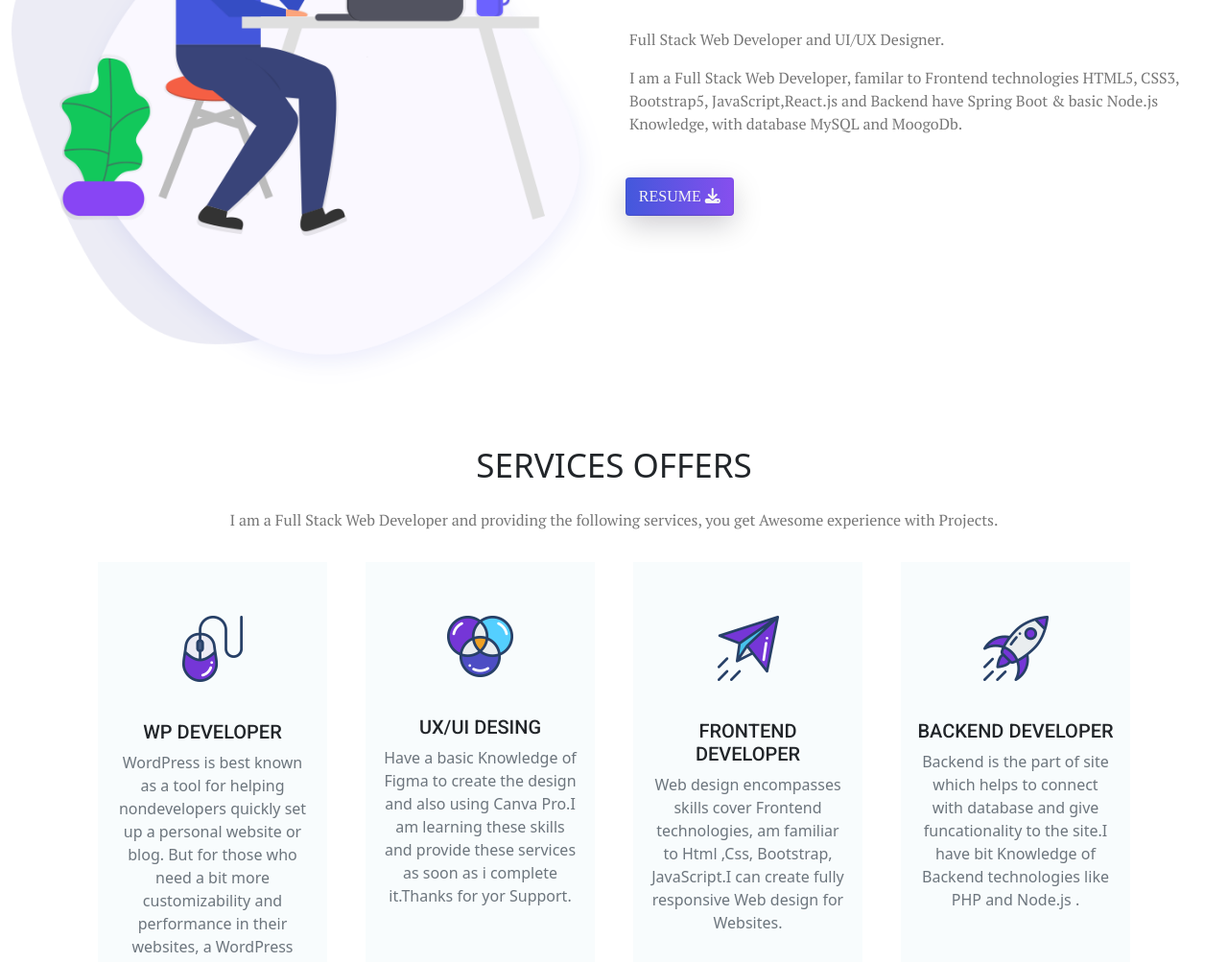
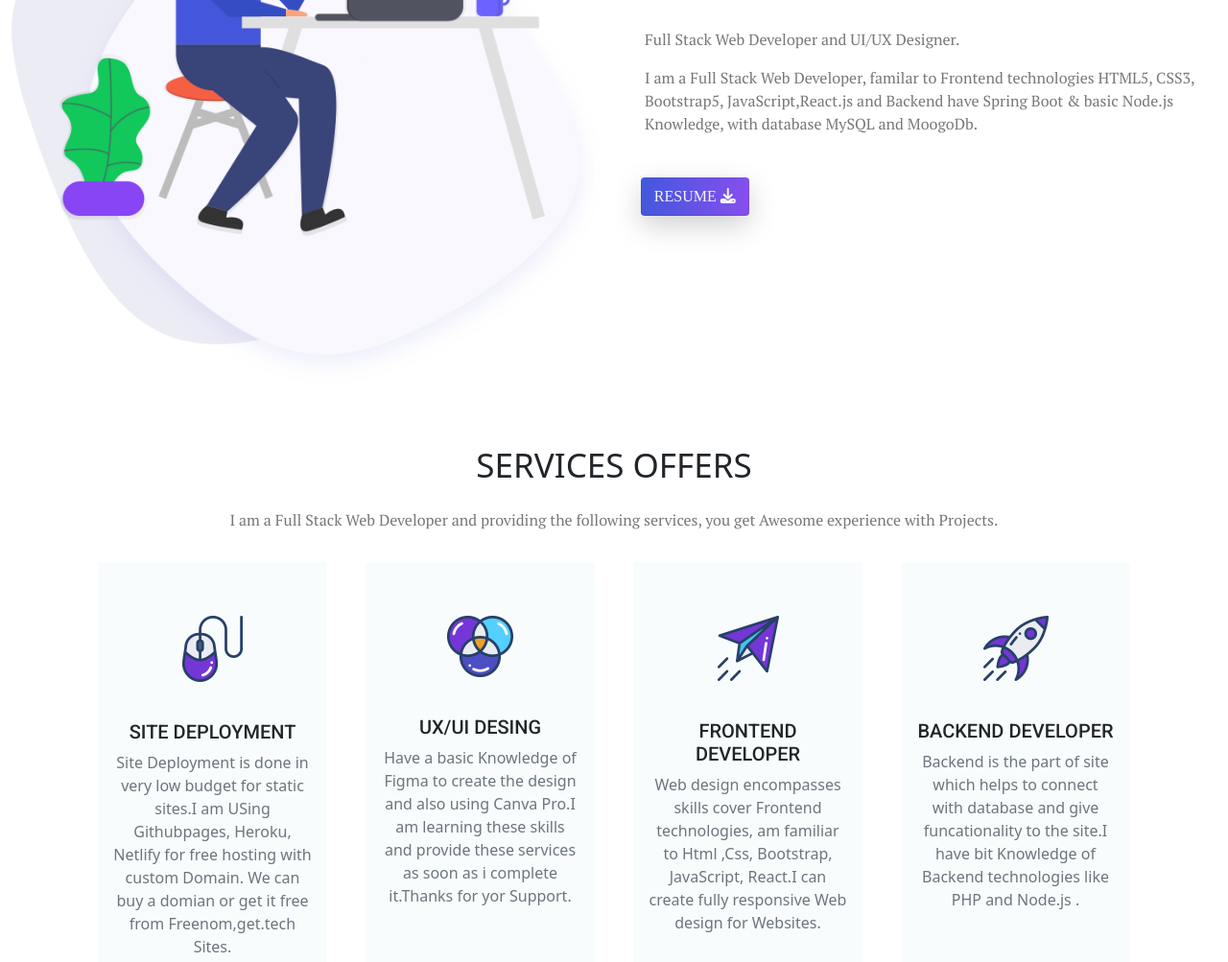
Before and after one commit to Vijendra-21/Portfolio-site, a plain HTML site: page index.html in a window 1280 px wide. Shown: the part 794-1797 px from the top of the page at 96% size. Drawn offline with nearby package versions, Linux system fonts and the light colour scheme; a web font is replaced by a local one.

Commit message:
Added the site link

```diff
--- a/index.html
+++ b/index.html
@@ -97,7 +97,7 @@
                 <div class="col-lg-6 col-md-6 col-12 col-xxl-6 about ">
                     <img src="image/about-us.png" alt="About us" class="img-fluid">
                 </div>
-                <div class="col-lg-6 col-md-6 col-12 col-xxl-6 px-2">
+                <div class="col-lg-6 col-md-6 col-12 col-xxl-6 px-4">
                     <h2 class="text-uppercase pt-5">
                         <span>Let me</span>
                         <span>introduce</span>
@@ -166,11 +166,9 @@
                                 <img src="image/s1.png" alt="Services-1">
                             </div>
                             <div class="card-body text-center">
-                                <h5 class="card-title text-uppercase">Wp developer</h5>
+                                <h5 class="card-title text-uppercase">Site Deployment</h5>
                                 <p class="card-text text-secondary">
-                                    WordPress is best known as a tool for helping nondevelopers quickly set up a
-                                    personal website or blog. But for those who need a bit more customizability and
-                                    performance in their websites, a WordPress developer can help.
+                                    Site Deployment is done in very low budget for static sites.I am USing Githubpages, Heroku, Netlify for free hosting with custom Domain. We can buy a domian or get it free from Freenom,get.tech Sites.
                                 </p>
                             </div>
                         </div>
@@ -198,7 +196,7 @@
                                 <h5 class="card-title text-uppercase">Frontend Developer</h5>
                                 <p class="card-text text-secondary">
                                     Web design encompasses skills cover Frontend technologies, am familiar to Html ,Css,
-                                    Bootstrap, JavaScript.I can create fully responsive Web design for Websites.
+                                    Bootstrap, JavaScript, React.I can create fully responsive Web design for Websites.
                                 </p>
                             </div>
                         </div>
```
Also changed, not shown: 1 other file.
